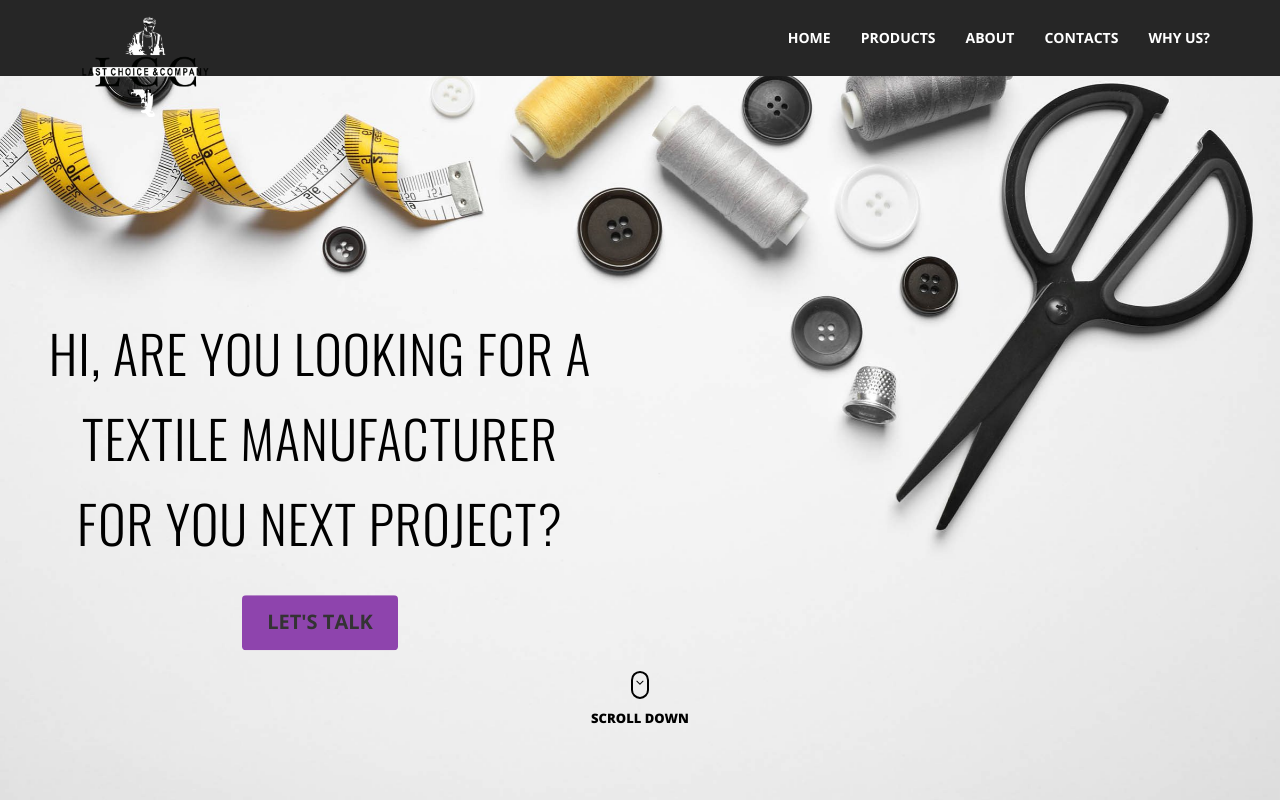
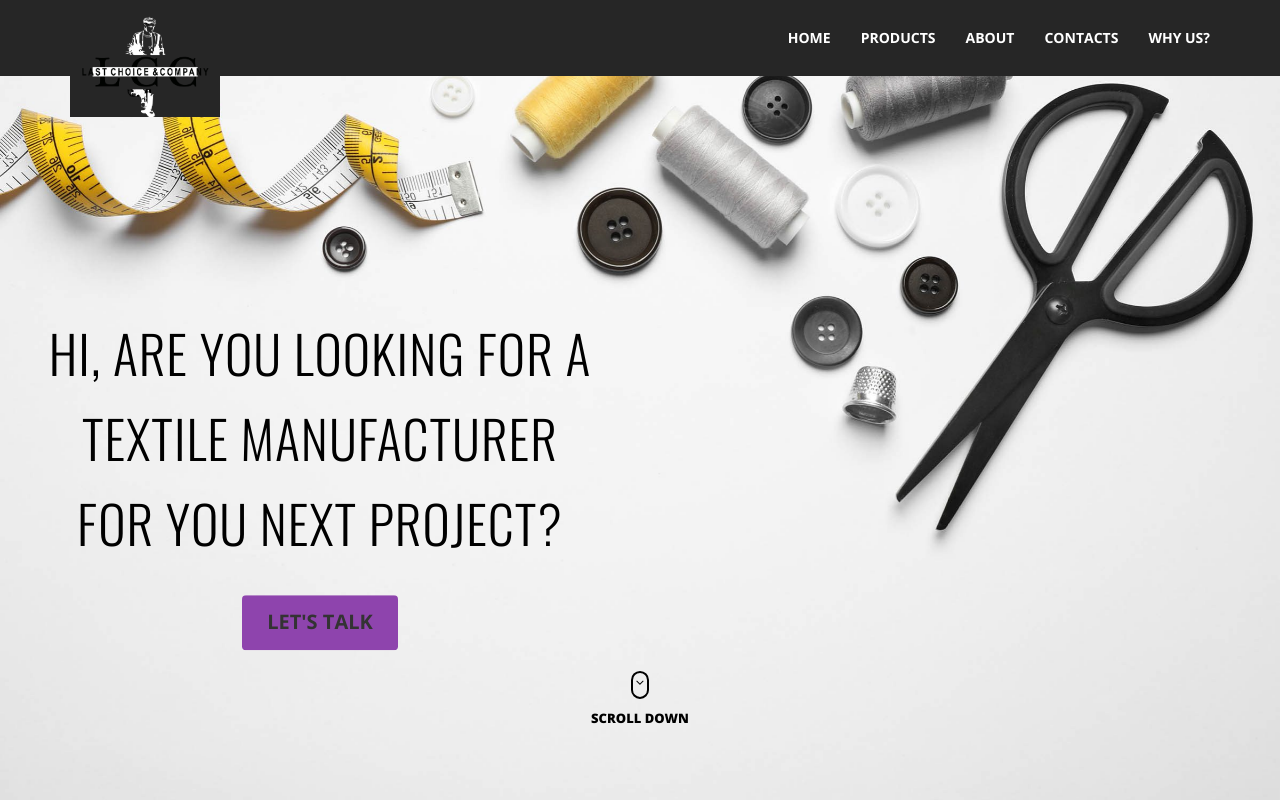
Before and after one commit to ShadabShaikhAzmi/lcc-new-static, a plain HTML site: page index.html in a window 1280 px wide. Shown: the top 800 px of the page. Drawn offline with nearby package versions, Linux system fonts and the light colour scheme; some packages are replaced by stand-ins of ours.

Commit message:
initial commit with new lcc site

```diff
--- a/index.html
+++ b/index.html
@@ -110,7 +110,7 @@
 
 					<!-- Logo Image -->
 					<a class="navbar-brand" href="#"><img src="img/logo.png" alt="logo" role="banner"
-							class="myLogo"></a>
+							class="myLogo" style="background: #262626;"></a>
 
 				</div> <!-- End Navigation Bar -->
 
```
